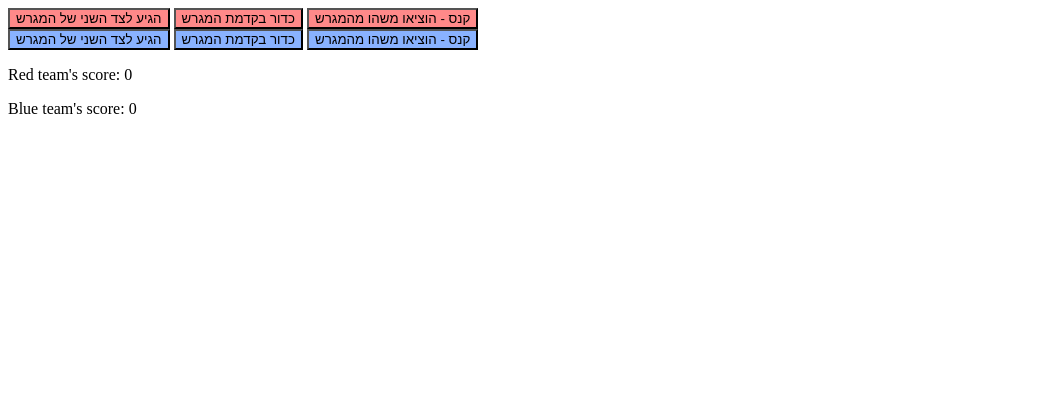
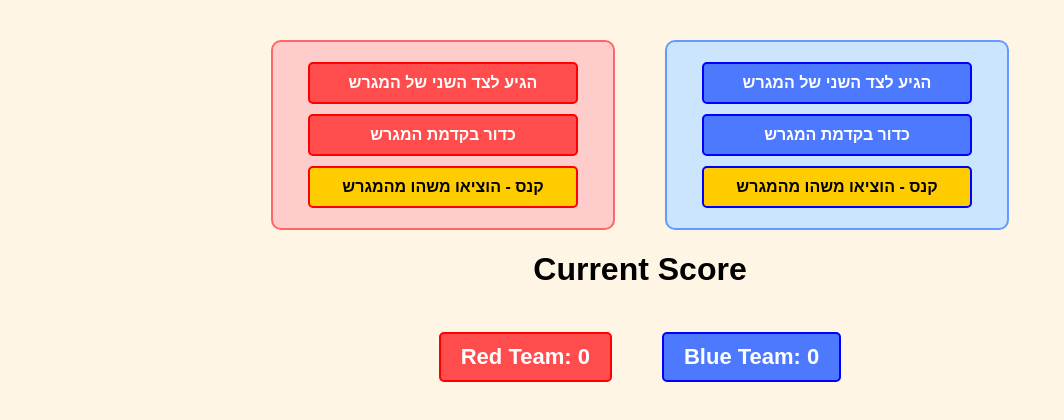
Before and after one commit to Yael-GR/odemtech, a website: page index.html in a window 1280 px wide. Shown: the whole page, without its empty margins (0-1064 px from the left). Drawn offline with Linux system fonts and the light colour scheme.

Commit message:
Change ahead of comp

```diff
--- a/index.html
+++ b/index.html
@@ -22,9 +22,15 @@
         </div>
     </div>
 
-    <div id="score-container"> <!--show current score-->
-        <p class="red">Red team's score: 0</p>
-        <p class="blue">Blue team's score: 0</p>
+    <h1>Current Score</h1>
+
+    <div id="score-container">
+        <div class="team-score">
+            <p class="red">Red Team: <span class="red-score">0</span></p>
+        </div>
+        <div class="team-score">
+            <p class="blue">Blue Team: <span class="blue-score">0</span></p>
+        </div>
     </div>
 </body>
 </html>
--- a/script.js
+++ b/script.js
@@ -1,11 +1,12 @@
 let redPoints = 0; // Initialize points
 let bluePoints = 0;
 
-const socket = new WebSocket("ws://192.168.1.182:4000");
+const socket = new WebSocket("ws:192.168.1.27:4000");
 
 const btn = document.querySelector("#btn-container"); // Get DOM nodes
-const redPointsDisplay = document.querySelector("p.red")
-const bluePointsDisplay = document.querySelector("p.blue")
+const redPointsDisplay = document.querySelector("span.red-score")
+const bluePointsDisplay = document.querySelector("span.blue-score")
+
 
 socket.onopen = () => {
     console.log("Connected to WebSocket server");
@@ -34,21 +35,21 @@ function changePointsWithButtons (button) {
     if (operationType == "plus") {
         if (team === "red") {
             redPoints += pointsToChange;
-            redPointsDisplay.textContent = `Red team's score: ${redPoints}`;
+            redPointsDisplay.textContent = redPoints;
         }
         else if (team === "blue") {
             bluePoints += pointsToChange;
-            bluePointsDisplay.textContent = `Blue team's score: ${bluePoints}`;
+            bluePointsDisplay.textContent = bluePoints;
         }
     }
     else if (operationType == "minus") {
         if (team === "red") {
             redPoints -= pointsToChange;
-            redPointsDisplay.textContent = `Red team's score: ${redPoints}`;
+            redPointsDisplay.textContent = redPoints;
         }
         else if (team === "blue") {
             bluePoints -= pointsToChange;
-            bluePointsDisplay.textContent = `Blue team's score: ${bluePoints}`;
+            bluePointsDisplay.textContent = bluePoints;
         }
     }
 }
@@ -63,21 +64,21 @@ function changePointsWithJson (data) {
     if (operationType == "plus") {
         if (team === "red") {
             redPoints += pointsToChange;
-            redPointsDisplay.textContent = `Red team's score: ${redPoints}`; // Update score display
+            redPointsDisplay.textContent = redPoints; // Update score display
         }
         else if (team === "blue") {
             bluePoints += pointsToChange;
-            bluePointsDisplay.textContent = `Blue team's score: ${bluePoints}`;
+            bluePointsDisplay.textContent = bluePoints;
         }
     }
     else if (operationType == "minus") {
         if (team === "red") {
             redPoints -= pointsToChange;
-            redPointsDisplay.textContent = `Red team's score: ${redPoints}`;
+            redPointsDisplay.textContent = redPoints;
         }
         else if (team === "blue") {
             bluePoints -= pointsToChange;
-            bluePointsDisplay.textContent = `Blue team's score: ${bluePoints}`;
+            bluePointsDisplay.textContent = bluePoints;
         }
     }
 }
--- a/server.js
+++ b/server.js
@@ -24,7 +24,7 @@ wss.on("connection", (ws) => {
 
 // Handle POST request from ESP32
 app.post("/api/submit", (req, res) => {
-    console.log("Received data:", req.body); // Log incoming data
+    console.log("Received data: ", req.body); // Log incoming data
     const { points, operation, team } = req.body;
     console.log(`Points: ${points}, Operation: ${operation}, Team: ${team}`);
 
@@ -40,6 +40,6 @@ app.post("/api/submit", (req, res) => {
 });
 
 // Start server
-server.listen(4000, "0.0.0.0", () => {
-    console.log("WebSocket server is listening on ws://0.0.0.0:4000");
+server.listen(port, "0.0.0.0", () => {
+    console.log(`WebSocket server is listening on ws://0.0.0.0:${port}`);
 });
--- a/style.css
+++ b/style.css
@@ -1,7 +1,96 @@
-button.red {
-    background-color: rgb(255, 137, 137);
+/* General styles */
+body {
+    font-family: Arial, sans-serif;
+    background-color: #fff5e5; /* Static cream color background */
+    text-align: center;
+    margin: 0;
+    padding: 40px;
 }
 
-button.blue {
-    background-color: rgb(137, 178, 255);
+/* Button container layout */
+#btn-container {
+    display: flex;
+    justify-content: center;
+    gap: 50px;
+    margin-bottom: 20px;
 }
+
+/* Red and Blue team containers */
+#red-container, #blue-container {
+    display: flex;
+    flex-direction: column;
+    align-items: center;
+    gap: 10px;
+    padding: 20px;
+    border-radius: 10px;
+    width: 300px;
+}
+
+#red-container {
+    background-color: #ffcccc;
+    border: 2px solid #ff6666;
+}
+
+#blue-container {
+    background-color: #cce5ff;
+    border: 2px solid #6699ff;
+}
+
+/* Button styles */
+button {
+    font-size: 16px;
+    padding: 10px;
+    width: 90%;
+    border: none;
+    border-radius: 5px;
+    cursor: pointer;
+    transition: 0.3s;
+}
+
+.red {
+    background-color: #ff4d4d;
+    color: white;
+}
+
+.blue {
+    background-color: #4d79ff;
+    color: white;
+}
+
+button:hover {
+    opacity: 0.8;
+}
+
+.points-plus-1 {
+    font-weight: bold;
+}
+
+.points-minus-3 {
+    background-color: #ffcc00;
+    color: black;
+    font-weight: bold;
+}
+
+/* Score container */
+#score-container {
+    margin-top: 20px;
+    font-size: 20px;
+    display: flex;
+    justify-content: center;
+    gap: 50px;
+}
+
+#score-container p {
+    font-size: 22px;
+    font-weight: bold;
+    padding: 10px 20px;
+    border-radius: 5px;
+}
+
+.red {
+    border: 2px solid #ff0000;
+}
+
+.blue {
+    border: 2px solid #0000ff;
+}
```
Also changed, not shown: show.html (added, +22 -0 lines).
